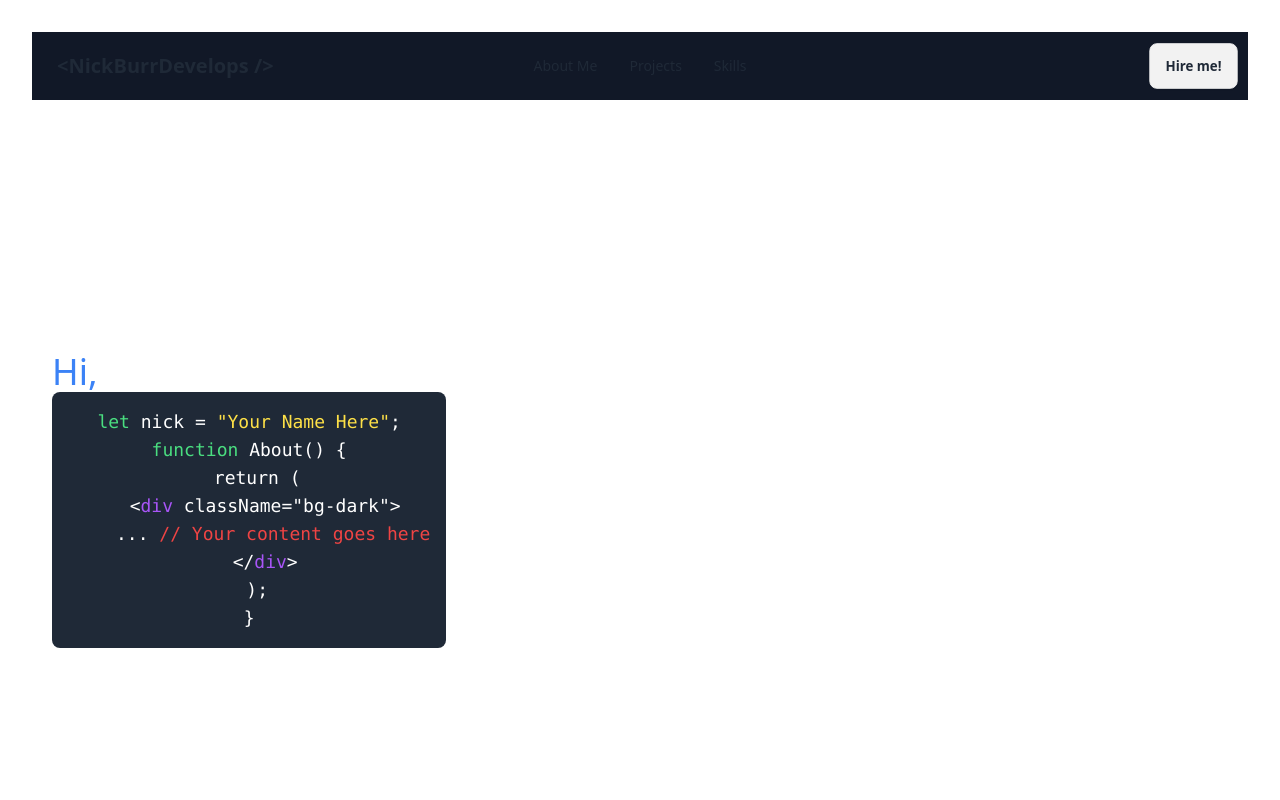
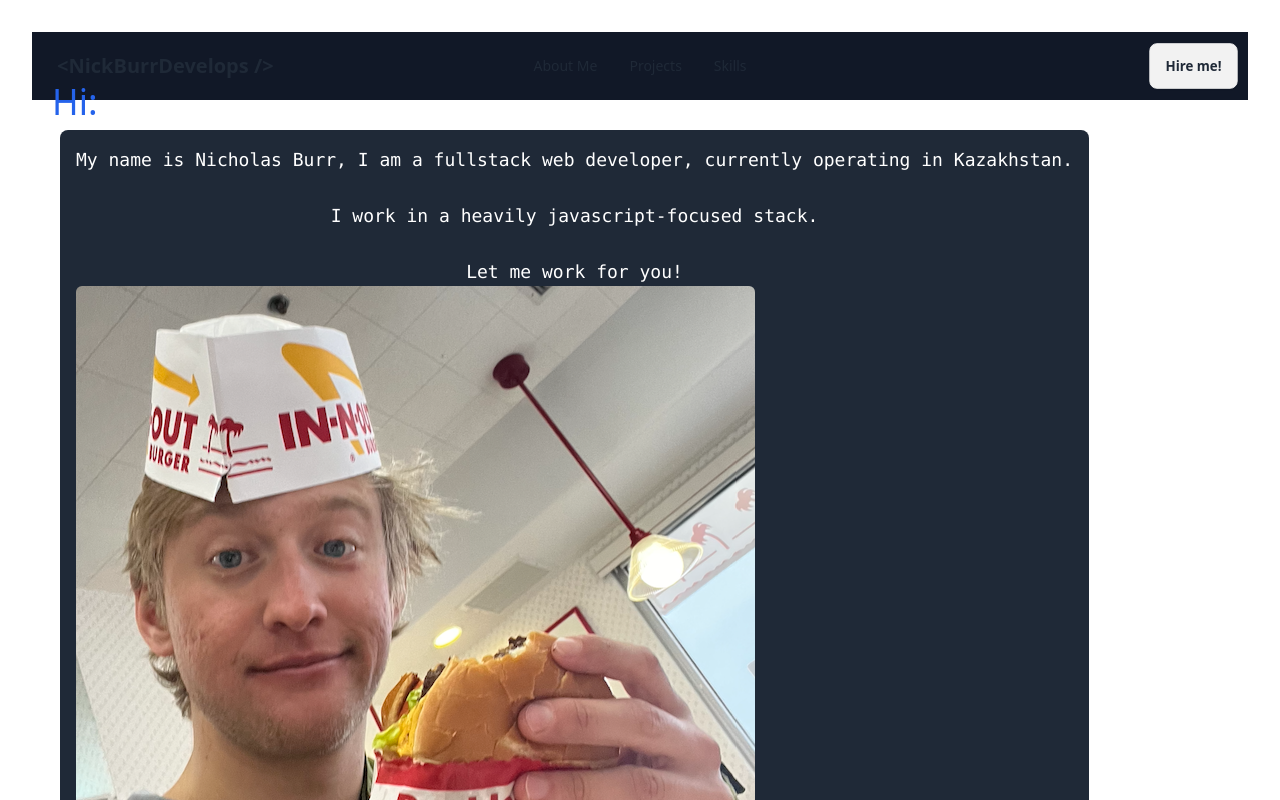
Before and after one commit to itsmenickfromschool/nickBurrDev, a React (Vite) app: page / in a window 1280 px wide. Shown: the top 800 px of the page. Built offline with nearby package versions, Linux system fonts and the light colour scheme.

Commit message:
testing image

```diff
--- a/src/components/Navbar.jsx
+++ b/src/components/Navbar.jsx
@@ -46,7 +46,7 @@ function Navbar() {
               <Link to="/about">About Me</Link>
             </li>
             <li>
-              <a href="/projects">Projects</a>
+              <Link to="/projects">Projects</Link>
             </li>
             <li>
               <Link to="/skills">Skills</Link>
--- a/src/components/Project.jsx
+++ b/src/components/Project.jsx
@@ -1,26 +1,25 @@
 import React from "react";
 import { TbBrandGithubFilled } from "react-icons/tb";
 import { VscGithub } from "react-icons/vsc";
-
+import { Link } from "react-router-dom"
 function Project({ project }) {
   return (
-    <div className="card bg-gray-700 shadow-xl">
+    <div className="card bg-gray-700 shadow-xl h-96 w-full">
       <figure>
-        <img src={project.img} />
+        <img className="image-full"src={project.img} />
       </figure>
-      <div className="card-body bg-gray-800">
+      <div className="card-body bg-gray-800 rounded-md">
         <h2 className="card-title">{project.title}</h2>
-        <p>{project.subTitle}</p>
+        <p className="text-slate-200 text-xs">{project.subTitle}</p>
         <div className="card-actions justify-end">
-          <a href={`${project.link}`}>
+          <Link to={`${project.link}`}>
             <button className="btn btn-primary">Go to!</button>
-          </a>
-          <a href={`${project.github}`}>
+          </Link>
+          <Link to={`${project.github}`}>
             <button>
-              <TbBrandGithubFilled />
               <VscGithub size="20px"/>
             </button>
-          </a>
+          </Link>
         </div>
       </div>
     </div>
--- a/src/pages/About.jsx
+++ b/src/pages/About.jsx
@@ -6,16 +6,15 @@ function About() {
     <div className="bg-dark text-white">
 
     <div className='w-full h-screen flex flex-col items-start justify-center p-5'>
-      <h1 className='text-4xl text-blue-500'>Hi,</h1>
-      <div className="text-lg font-mono bg-gray-800 p-4 rounded-lg">
-        <p><span className="text-green-400">let</span> nick = <span className="text-yellow-300">"Your Name Here"</span>;</p>
-        <p><span className="text-green-400">function</span> About() &#123;</p>
-        <p className="ml-4">return (</p>
-        <p className="ml-8">&#60;<span className="text-purple-500">div</span> className="bg-dark"&#62;</p>
-        <p className="ml-12">... <span className="text-red-500">// Your content goes here</span></p>
-        <p className="ml-8">&#60;/<span className="text-purple-500">div</span>&#62;</p>
-        <p className="ml-4">);</p>
-        <p>&#125;</p>
+      <h1 className='text-4xl text-blue-600'>Hi:</h1>
+      <div className="text-lg m-2 font-mono  bg-gray-800 p-4 rounded-lg flex-row">
+        <p className=''> My name is Nicholas Burr, I am a fullstack web developer, currently operating in Kazakhstan.</p>
+        <br />
+        <p className=''>I work in a heavily javascript-focused stack.</p>
+        <br />
+        <p className=''>Let me work for you!</p>
+        <img src={require('src/assets/images/inout.png')} className="rounded-md" alt="Nicholas with a cheeseburger" />
+
       </div>
     </div>
 
```
Also changed, not shown: src/assets/images/inout.png (added).
